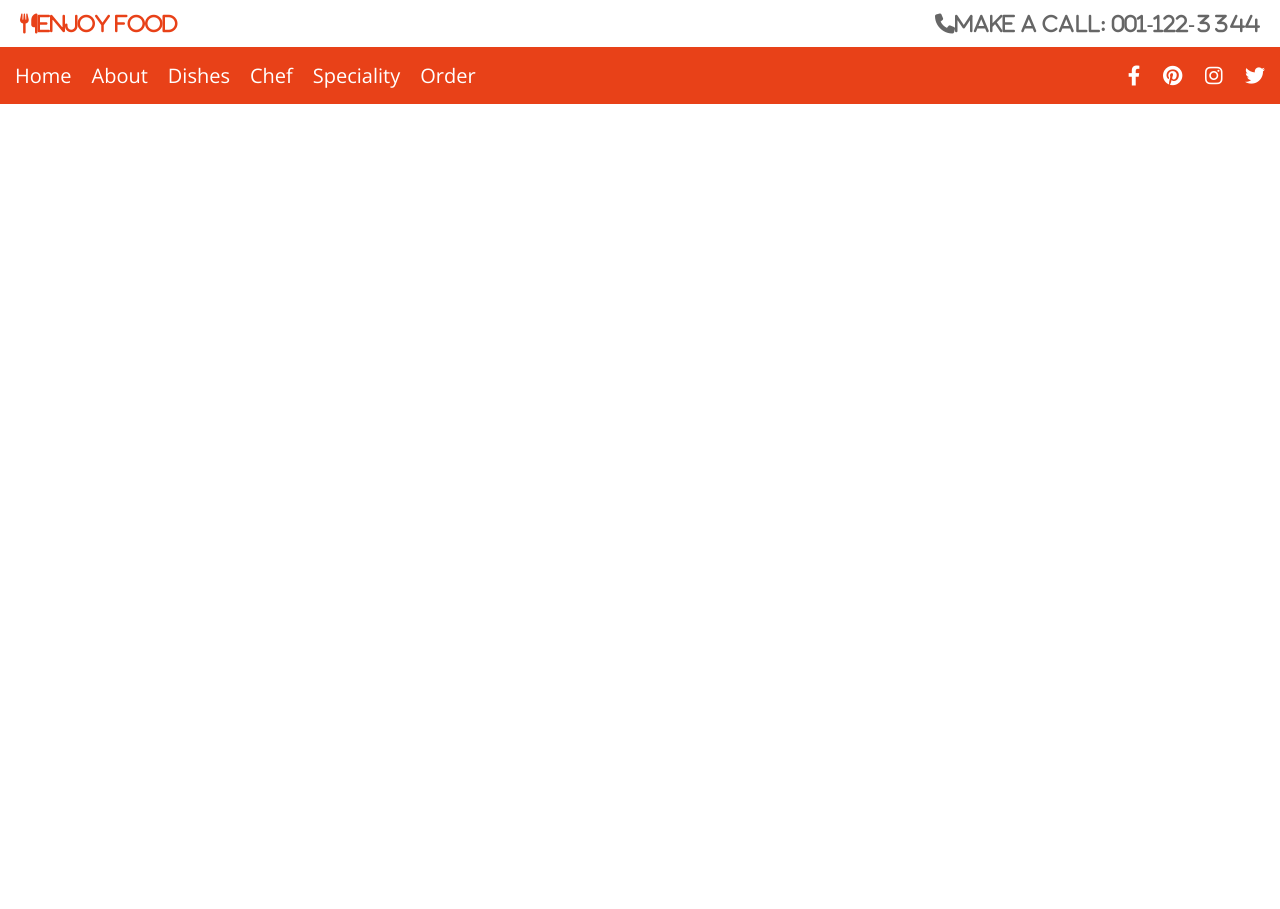
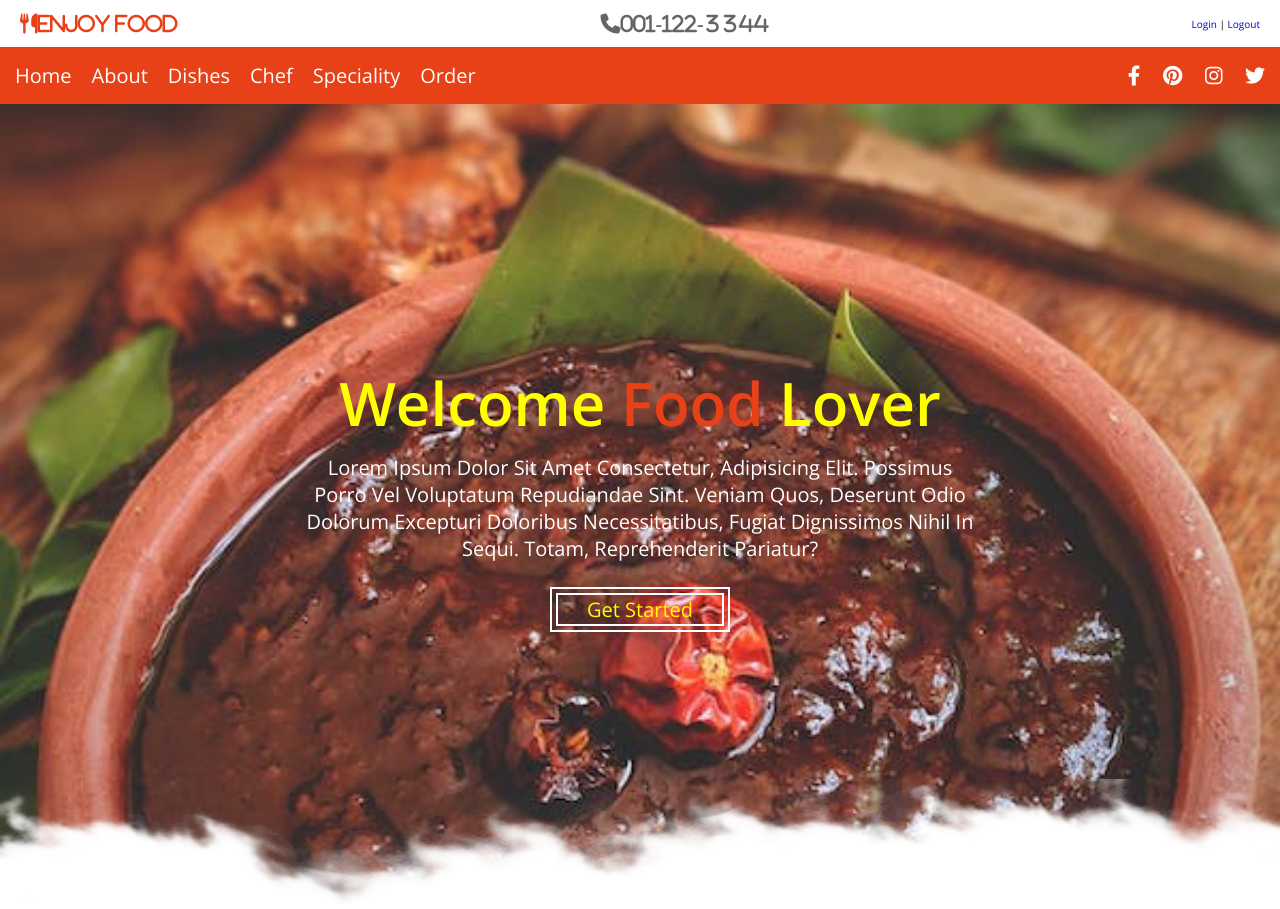
Before and after one commit to BrilliantPhoenix2024/Food-Order-App, a plain HTML site: page index.html in a window 1280 px wide. Before the commit the page ends 800 px from the top, so only its background shows below. Drawn offline with nearby package versions, Linux system fonts and the light colour scheme.

Commit message:
Create 'Home' section

```diff
--- a/css/style.css
+++ b/css/style.css
@@ -23,6 +23,43 @@ html{
     font-size: 62.5%;
     overflow-x: hidden;
 }
+
+.btn{
+    height: 4.5rem;
+    width: 18rem;
+    color: #ff0;
+    border: .2rem solid #fff;
+    outline: .2rem solid #fff;
+    outline-offset: -.8rem;
+    font-size: 2rem;
+    margin: 1.5rem 0;
+    cursor: pointer;
+    background: none;
+}
+
+.btn:hover{
+    outline-offset: .4rem;
+    background: var(--red);
+    height: 4.5rem;
+    color: #fff;
+}
+
+/* .heading{
+    text-align: center;
+    width: 90%;
+    margin: 0 auto;
+    padding: 0 .5rem;
+    padding-top: 6rem;
+    box-shadow: 0 .2rem .5rem rgba(0, 0, 0, .3);
+}
+
+.heading span{
+    display: inline-block;
+    font-size: 3.5rem;
+    color: var(--red);
+    padding: 1rem 0;
+    box-shadow: 0 .2rem .5rem rgba(0, 0, 0, .3);
+} */
 
 header .header-1{
     display: flex;
@@ -93,6 +130,82 @@ header .header-2 #menu{
     margin: 1rem;
 }
 
+.home{
+    display: flex;
+    align-items: center;
+    justify-content: center;
+    min-height: 100vh;
+    background: url(../images/bg1.jpeg) no-repeat center center;
+    background-size: cover;
+    position: relative;
+}
+
+.home .content{
+    text-align: center;
+    padding: 1rem;
+}
+
+.home .content h1{
+    font-size: 6rem;
+    color: #ff0;
+}
+
+.home .content h1 span{
+    color: var(--red);
+}
+
+.home .content p{
+    font-size: 2rem;
+    color: #fff;
+    width: 68rem;
+    padding: 1rem 0;
+}
+
+.home .shape{
+    position: absolute;
+    bottom: -.5rem;
+    left: 0;
+    height: 13rem;
+    background: url(../images/shape-bottom.png);
+    background-size: 350rem 13rem;
+    width: 100%;
+    animation: animate 25s linear infinite;
+}
+
+@keyframes animate{
+    0%{
+        background-position-x: 0;
+    }
+
+    100%{
+        background-position-x: -350rem;
+    }
+}
+/*
+.about{
+    min-height: 100vh;
+
+} */
+
+
+
+
+
+
+
+
+
+
+
+
+
+
+
+
+
+
+
+
 /* media queries */
 @media (max-width:768px){
 
@@ -136,9 +249,21 @@ header .header-2 #menu{
     header .header-2 .nav-toggle{
         left: 0;
     }
+
+    .home .content h1{
+        font-size: 5rem;
+    }
+
+    .home .content p{
+        width: auto;
+    }
 }
 
 @media (max-width:400px){
+
+    html{
+        font-size: 50%;
+    }
 
     header .header-1{
         flex-flow: column;
--- a/index.html
+++ b/index.html
@@ -20,7 +20,11 @@
 
             <a href="#" class="logo"><i class="fas fa-utensils">Enjoy Food</i></a>
 
-            <h3 class="call"><i class="fas fa-phone">Make a Call: 001-122-3344</i></h3>
+            <h3 class="call"><i class="fas fa-phone">001-122-3344</i></h3>
+
+            <div>
+                <a href="#">Login</a> | <a href="#">Logout</a>
+            </div>
 
         </div>
 
@@ -50,6 +54,47 @@
     </header>
     <!-- Header section Ends -->
 
+    <!-- Home Section starts -->
+    <section class="home">
+
+        <div class="content">
+            <h1>Welcome <span>Food</span> Lover</h1>
+            <p>Lorem ipsum dolor sit amet consectetur, adipisicing elit. Possimus porro vel voluptatum repudiandae sint. Veniam quos, deserunt odio dolorum excepturi doloribus necessitatibus, fugiat dignissimos nihil in sequi. Totam, reprehenderit pariatur?</p>
+            <a href="#"><button class="btn">Get started</button></a>
+        </div>
+
+        <div class="shape"></div>
+
+    </section>
+
+    <!-- Home Section Ends -->
+
+    <!-- About Section Starts -->
+
+    <!-- <sction class="about">
+
+        <h1 class="heading"> <span> About Us </span> </h1>
+
+        <div class="row">
+
+            <div class="content">
+                <h3>Let's satisfy your hunger with our tasty dishes </h3>
+                <p>Lorem ipsum dolor sit amet consectetur adipisicing elit. Tempore, non. Numquam quos adipisci nulla aut, distinctio culpa. Ad, officiis quia? <br>
+                Lorem ipsum dolor sit amet consectetur adipisicing elit. Repellat, <br>
+                </p>
+                <p>Lorem, ipsum dolor sit amet consectetur adipisicing elit. Omnis sunt distinctio repellendus possimus nobis. Minus tenetur rerum placeat dolores ea! <br>
+                Lorem ipsum dolor sit amet, consectetur adipisicing elit. Consequuntur veniam consectetur quidem blanditiis consequatur repellendus illum voluptatibus voluptate? Eaque, accusantium?
+                </p>
+                <a href="#"><button class="btn">Read more</button></a>
+            </div>
+
+            <div class="image"><img src="./images/girl_chef.webp" alt=""></div>
+
+        </div>
+
+    </sction> -->
+
+    <!-- About Section Ends -->
 
 
 
```
Also changed, not shown: images/bg1.jpeg (added), images/bg2.jpeg (added), images/bg3.jpeg (added), images/bg4.jpeg (added), images/dish3.jpeg (renamed from images/bg.jpeg), images/dish4.jpeg (added), images/fog1.jpg (deleted), images/fog2.jpg (deleted), images/fog3.jpg (deleted), images/shape-bottom.png (added), images/shape-top.png (added).
